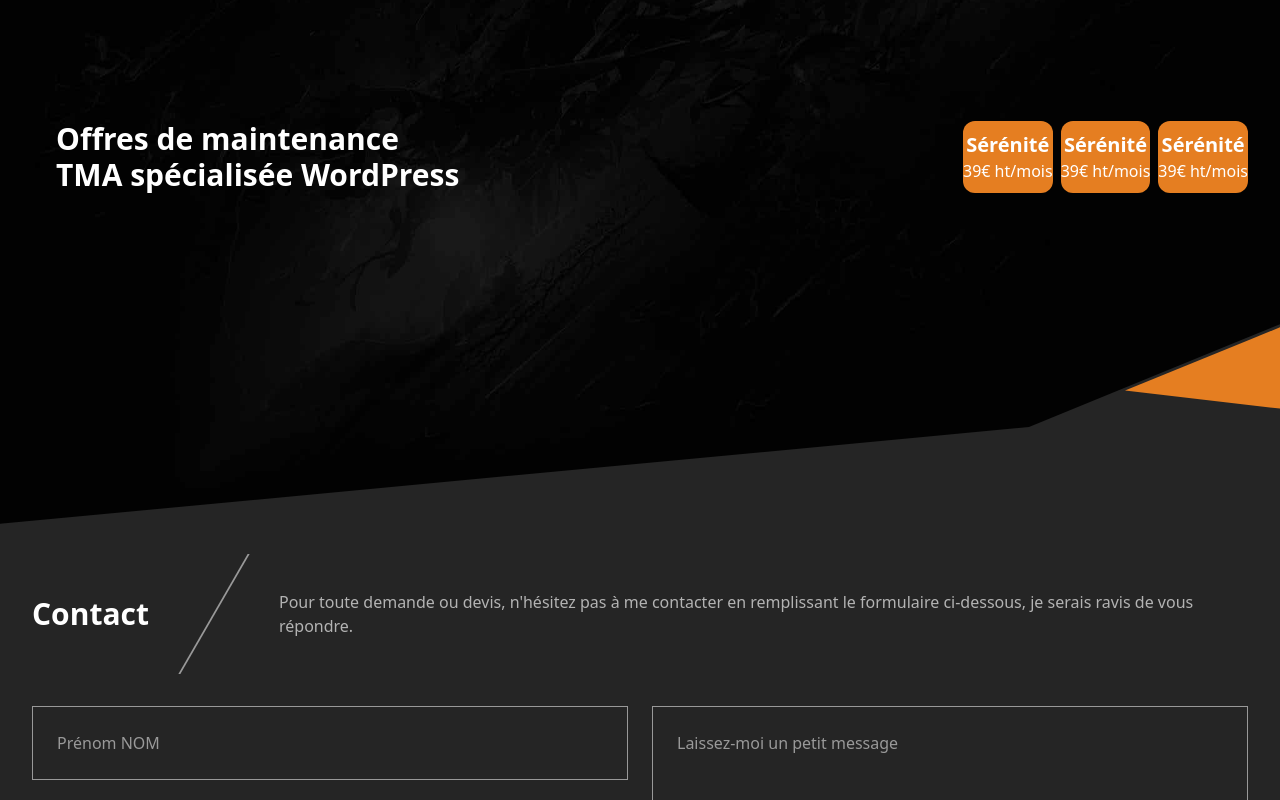
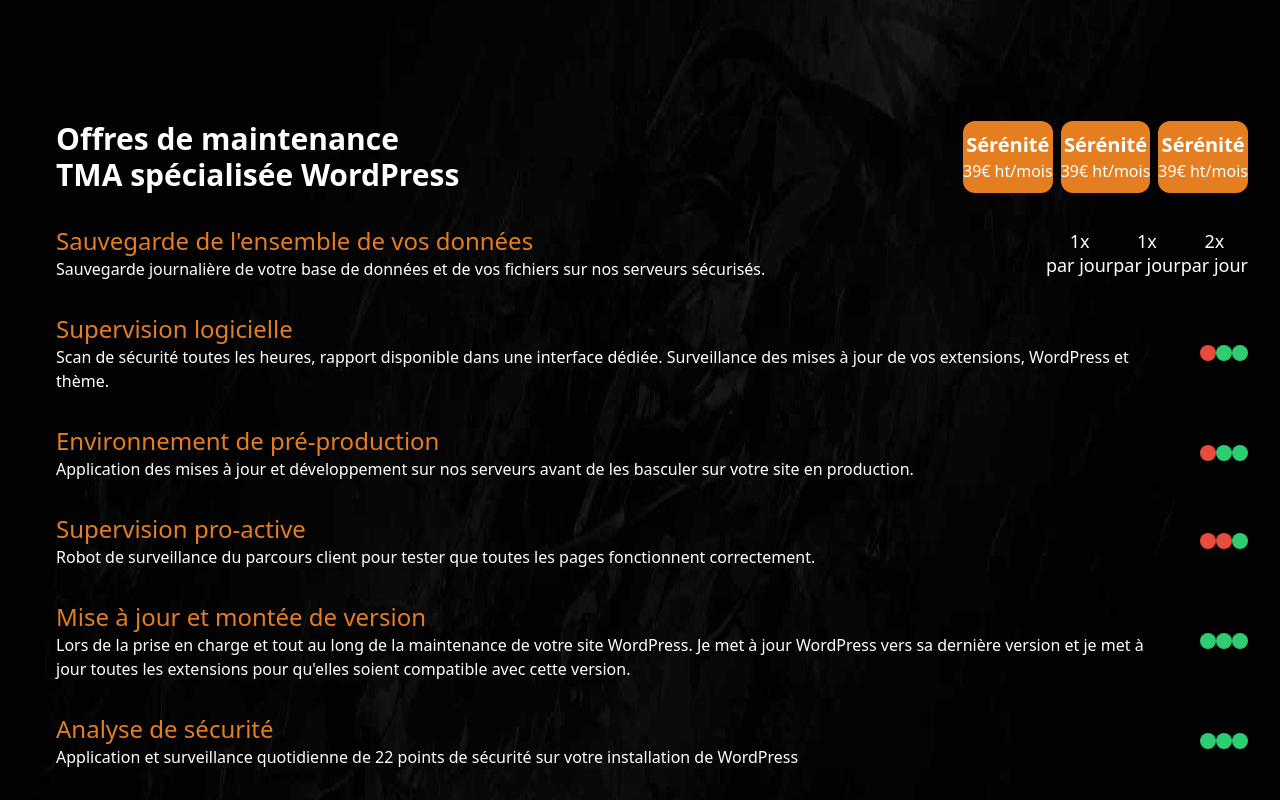
Before and after one commit to akiletour/inrage, a Next.js app: page /prestations/maintenance-site-internet/maintenance-wordpress in a window 1280 px wide. Shown: the part 1440-2240 px from the top of the page. Built offline with nearby package versions, Linux system fonts and the light colour scheme.

Commit message:
feat add table line component

```diff
--- /dev/null
+++ b/components/tma/TableLine.tsx
@@ -0,0 +1,24 @@
+type Props = {
+  title: string;
+  content: string;
+  values: Array<string | boolean>
+}
+
+export default function TableLine({ title, content, values }: Props) {
+  return (
+    <div className="flex items-center">
+      <div className="flex-1 pl-3 pr-3">
+        <h3 className="text-2xl text-orange font-medium">{title}</h3>
+        <p className="text-white">{content}</p>
+      </div>
+
+      {values.map((value) => (
+        <div className="w-25 flex-col text-center text-white text-lg leading-6 flex-none flex items-center justify-center" key={`title-${value}`}>
+          {typeof value === 'string'
+            ? value.split('|').map((val) => <span key={val}>{val}</span>)
+            : <span className={`rounded-full w-2 h-2 ${value ? 'bg-[#2fcc71]' : 'bg-[#e74b3c]'}`} />}
+        </div>
+      ))}
+    </div>
+  );
+}
--- a/pages/prestations/maintenance-site-internet/maintenance-wordpress.tsx
+++ b/pages/prestations/maintenance-site-internet/maintenance-wordpress.tsx
@@ -8,8 +8,18 @@ import BgTma from '@image/bg-tma.jpeg';
 import SectionTitle from '@component/SectionTitle';
 import ContactForm from '@component/ContactForm';
 import TableHeader from '@component/tma/TableHeader';
+import TableLine from '@component/tma/TableLine';
 
-export default function TmaWordPress() {
+type EntriesType = Array<{
+  name: string;
+  excerpt: string;
+  values: Array<string | boolean>
+}>
+
+type Props = {
+  entries: EntriesType;
+}
+export default function TmaWordPress({ entries = [] }: Props) {
   return (
     <Layout>
       <div className="container">
@@ -29,7 +39,7 @@ export default function TmaWordPress() {
 
       <div className="relative">
         <Diagonal flipX flipY bgClass="fill-gray-dark" bgCorner="fill-orange" />
-        <div className="container">
+        <div className="container relative z-10">
           <TableHeader
             support="WordPress"
             types={[
@@ -38,6 +48,27 @@ export default function TmaWordPress() {
               { name: 'Sérénité', price: '39€ ht/mois' },
             ]}
           />
+
+          <div className="flex flex-col space-y-4 mt-4">
+            {entries.map(({
+              name,
+              excerpt,
+              values,
+            }) => (
+              <TableLine
+                title={name}
+                content={excerpt}
+                values={values}
+              />
+            ))}
+          </div>
+
+          <div className="ml-4 mt-4">
+            <span className="text-orange font-bold text-4xl leading-5">*</span>
+            {' '}
+            Le nombre d&apos;heures est personnalisable selon vos besoins.
+          </div>
+
         </div>
         <Image className="-z-10" src={BgTma} layout="fill" alt="Offres de maintenance TMA inRage" />
         <Diagonal bgClass="fill-gray-dark" bgCorner="fill-orange" />
@@ -55,9 +86,68 @@ export default function TmaWordPress() {
   );
 }
 
-export async function getStaticProps(): Promise<PageHeaderStaticProps> {
+type StaticProps = {
+  props: {
+    entries: EntriesType;
+  }
+}
+
+export async function getStaticProps(): Promise<PageHeaderStaticProps & StaticProps> {
   return {
     props: {
+      entries: [{
+        name: "Sauvegarde de l'ensemble de vos données",
+        excerpt: 'Sauvegarde journalière de votre base de données et de vos fichiers sur nos serveurs sécurisés.',
+        values: ['1x|par jour', '1x|par jour', '2x|par jour'],
+      }, {
+        name: 'Supervision logicielle',
+        excerpt: 'Scan de sécurité toutes les heures, rapport disponible dans une interface dédiée. Surveillance des mises à jour de vos extensions, WordPress et thème.',
+        values: [false, true, true],
+      }, {
+        name: 'Environnement de pré-production',
+        excerpt: 'Application des mises à jour et développement sur nos serveurs avant de les basculer sur votre site en production.',
+        values: [false, true, true],
+      }, {
+        name: 'Supervision pro-active',
+        excerpt: 'Robot de surveillance du parcours client pour tester que toutes les pages fonctionnent correctement.',
+        values: [false, false, true],
+      }, {
+        name: 'Mise à jour et montée de version',
+        excerpt: 'Lors de la prise en charge et tout au long de la maintenance de votre site WordPress. Je met à jour WordPress vers sa dernière version et je met à jour toutes les extensions pour qu\'elles soient compatible avec cette version.',
+        values: [true, true, true],
+      }, {
+        name: 'Analyse de sécurité',
+        excerpt: 'Application et surveillance quotidienne de 22 points de sécurité sur votre installation de WordPress',
+        values: [true, true, true],
+      }, {
+        name: 'iThemes Security Pro',
+        excerpt: 'Une licence de sécurité offerte pendant tout le contrat de TMA.',
+        values: [true, true, true],
+      }, {
+        name: 'WP Rocket',
+        excerpt: 'Une licence de cache pour votre site offerte pendant toute la durée de votre contrat TMA',
+        values: [true, true, true],
+      }, {
+        name: 'Développement spécifique*',
+        excerpt: 'Heures de développement d’infogérance pour corriger ou faire évoluer votre site.',
+        values: ['1|heure', '3|heures', '8|heures'],
+      }, {
+        name: 'Supervision 24/7 et sur 365 jours',
+        excerpt: 'Dans le forfait « Tranquilité », l’astreinte est de 9h à 19h, du lundi au vendredi inclus.',
+        values: [false, true, true],
+      }, {
+        name: 'GTI',
+        excerpt: 'Garantie de temps d\'intervention au moment ou vous déclarer l’intervention dans la console',
+        values: ['6h', '4h', '2h'],
+      }, {
+        name: 'Certificat SSL',
+        excerpt: 'Installation et configuration d’un certificat SSL avec modification (si besoin) sur le site pour prendre en charge le SSL',
+        values: [true, true, true],
+      }, {
+        name: 'Engagement',
+        excerpt: 'Durée de l\'engagement de votre contrat de maintenance inRage.',
+        values: ['12 mois', '12 mois', '12 mois'],
+      }],
       pageTitle: ['Infogérance & Maintenance TMA', 'WordPress'],
       excerpt: [
         'La sécurité de WordPress est un sujet critique et crucial pour tout administrateur de sites soucieux de préserver son site…',
```
